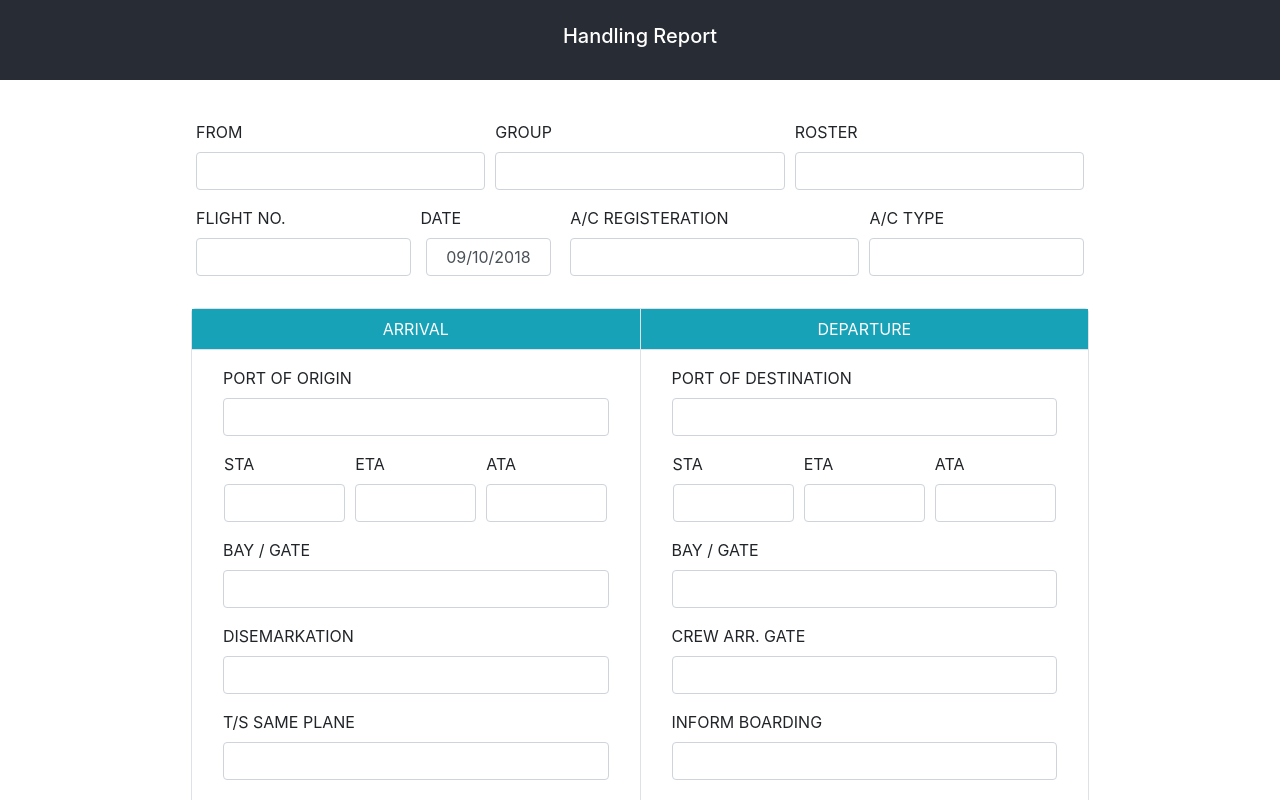
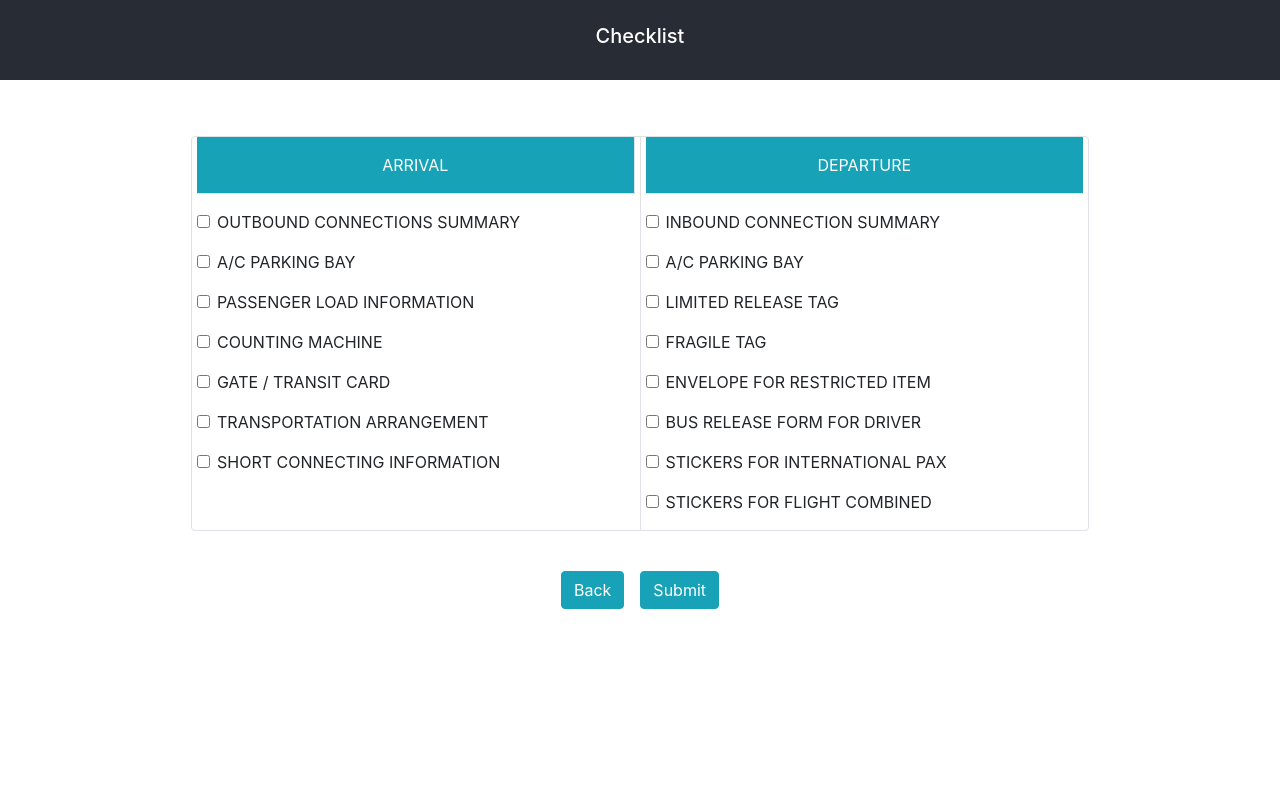
Before and after one commit to suchananw/thai-airway, a React (Create React App) app: page / in a window 1280 px wide. Shown: the top 800 px of the page. Built offline with nearby package versions, Linux system fonts and the light colour scheme.

Commit message:
add checkform

```diff
--- a/src/App.js
+++ b/src/App.js
@@ -1,12 +1,13 @@
 import React, { Component } from 'react';
 import './App.css';
 import ReportForm from './components/ReportForm';
+import ChecklistForm from './components/ChecklistForm';
 
 class App extends Component {
   constructor() {
     super()
     this.state = {
-      page: 'report'
+      page: 'checklist'
     }
   }
 
@@ -23,9 +24,9 @@ class App extends Component {
         </div>
         :(this.state.page==='checklist')
           ?<div class="m-3">
-
-            <button type="submit" class="btn btn-info">Back</button>
-            <button type="submit" class="btn btn-info">Submit</button>
+            <ChecklistForm />
+            <button type="submit" class="btn btn-info mx-2">Back</button>
+            <button type="submit" class="btn btn-info mx-2">Submit</button>
           </div>
           :<div>Loading ...</div>
         }
--- a/src/components/ChecklistForm.js
+++ b/src/components/ChecklistForm.js
@@ -0,0 +1,51 @@
+import React, { Component } from 'react';
+import FormCheck from './FormCheck'
+
+export default class ChecklistForm extends Component {
+
+  iterateFormCheck(labels) {
+    let forms = labels.map((label) => {
+      return <FormCheck label={label} span="12" id=""/>
+    })
+    return forms
+  }
+
+  render() {
+    const label1 = [
+      'OUTBOUND CONNECTIONS SUMMARY',
+      'A/C PARKING BAY',
+      'PASSENGER LOAD INFORMATION',
+      'COUNTING MACHINE',
+      'GATE / TRANSIT CARD',
+      'TRANSPORTATION ARRANGEMENT',
+      'SHORT CONNECTING INFORMATION'
+    ]
+    const label2 = [
+      'INBOUND CONNECTION SUMMARY',
+      'A/C PARKING BAY',
+      'LIMITED RELEASE TAG',
+      'FRAGILE TAG',
+      'ENVELOPE FOR RESTRICTED ITEM',
+      'BUS RELEASE FORM FOR DRIVER',
+      'STICKERS FOR INTERNATIONAL PAX',
+      'STICKERS FOR FLIGHT COMBINED'
+    ]
+
+    return(
+      <div class="container w-75 p-4">
+        <form>
+          <div class="form-row border rounded mw-75 my-3">
+            <div class="col border-right">
+              <div class="col border-right border-bottom bg-info text-white mb-3 p-3">ARRIVAL</div>
+                {this.iterateFormCheck(label1)}
+              </div>
+              <div class="col ">
+                <div class="col border-bottom bg-info text-white mb-3 p-3">DEPARTURE</div>
+                {this.iterateFormCheck(label2)}
+              </div>
+            </div>
+        </form>
+      </div>
+    );
+  }
+}
--- a/src/components/FormCheck.js
+++ b/src/components/FormCheck.js
@@ -10,18 +10,11 @@ export default class FormCheck extends Component {
     }
 
     return (
-      <div class={`form-group row col-md-${span} text-left`}>
-        <div class="col-sm-6">
-          <label class="text-uppercase">{label}</label>
-        </div>
-        <div class="form-check radio-inline col-sm-3">
-          <input type="radio" id={`${id}_yes`} name={id} class="form-check-input"/>
-          <label class="form-check-label">YES</label>
-        </div>
-        <div class="form-check radio-inline">
-          <input type="radio" id={`${id}_no`} name={id} class="form-check-input"/>
-          <label class="form-check-label">NO</label>
-        </div>
+      <div class={`form-group form-check col-md-${span} text-left`}>
+        <input class="form-check-input" type="checkbox" value="" id={id}/>
+        <label class="form-check-label">
+          {label}
+        </label>
       </div>
     );
   }
--- /dev/null
+++ b/src/components/FormRadio.js
@@ -0,0 +1,28 @@
+import React, { Component } from 'react';
+
+export default class FormCheck extends Component {
+  render() {
+    const label = this.props.label;
+    const id = this.props.id;
+    let span = "3";
+    if (this.props.span) {
+      span = this.props.span
+    }
+
+    return (
+      <div class={`form-group row col-md-${span} text-left`}>
+        <div class="col-sm-6">
+          <label class="text-uppercase">{label}</label>
+        </div>
+        <div class="form-check radio-inline col-sm-3">
+          <input type="radio" id={`${id}_yes`} name={id} class="form-check-input"/>
+          <label class="form-check-label">YES</label>
+        </div>
+        <div class="form-check radio-inline">
+          <input type="radio" id={`${id}_no`} name={id} class="form-check-input"/>
+          <label class="form-check-label">NO</label>
+        </div>
+      </div>
+    );
+  }
+}
--- a/src/components/ReportForm.js
+++ b/src/components/ReportForm.js
@@ -2,7 +2,7 @@ import React, { Component } from 'react';
 import DatePicker from 'react-datepicker';
 import moment from 'moment';
 import FormText from './FormText'
-import FormCheck from './FormCheck'
+import FormCheck from './FormRadio'
 import 'react-datepicker/dist/react-datepicker.css';
 import './ReportForm.css'
 
@@ -61,10 +61,8 @@ export default class ReportForm extends Component {
               <FormText label="A/C TYPE" span="3"/>
             </div>
             <div class="form-row border rounded mw-75 my-3">
-              <div class="col border-right border-bottom bg-info text-white p-2">ARRIVAL</div>
-              <div class="col border-bottom bg-info text-white p-2">DEPARTURE</div>
-              <div class="w-100"></div>
-              <div class="col border-right p-3">
+              <div class="col border-right">
+              <div class="col border-right border-bottom bg-info text-white mb-3 p-3">ARRIVAL</div>
                 <FormText label="port of origin" span="12"/>
                 <div class="form-group form-row px-3 mb-0">
                   <FormText label="STA" span="4"/>
@@ -73,7 +71,8 @@ export default class ReportForm extends Component {
                 </div>
                 {this.iterateFormtext(label1)}
               </div>
-              <div class="col p-3">
+              <div class="col">
+                <div class="col border-bottom bg-info text-white mb-3 p-3">DEPARTURE</div>
                 <FormText label="port of destination" span="12"/>
                 <div class="form-group form-row px-3 mb-0">
                   <FormText label="STA" span="4"/>
```
